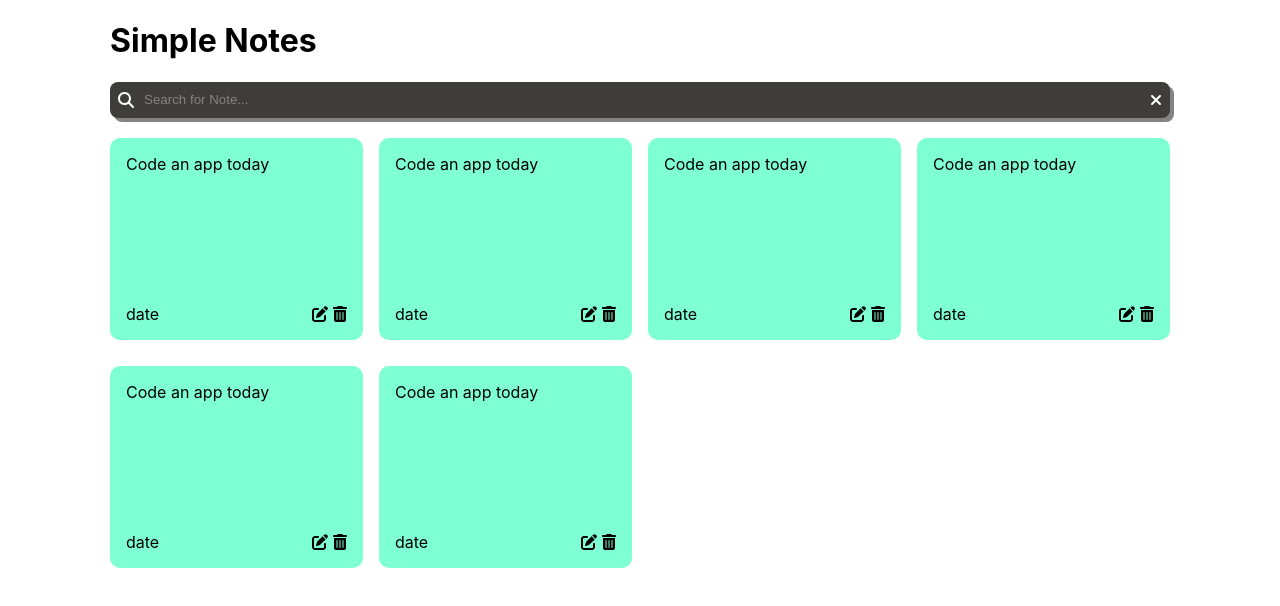
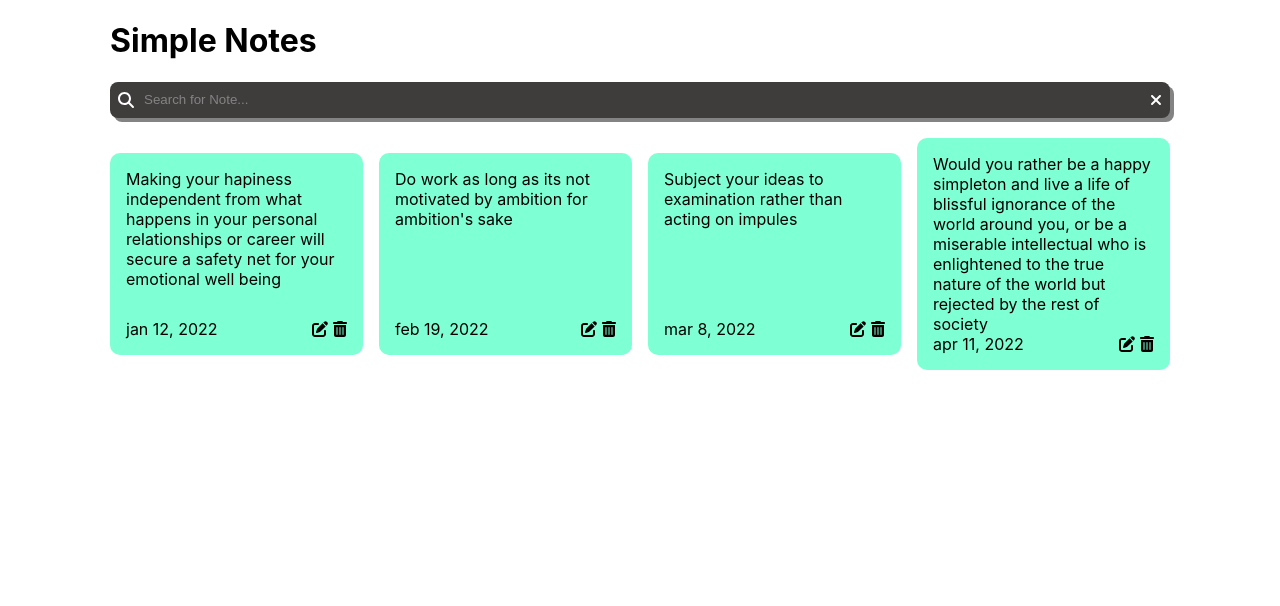
Before and after one commit to JubzCodes/simple-notes, a React (Create React App) app: page / in a window 1280 px wide. Shown: the top 606 px of the page. Built offline with nearby package versions, Linux system fonts and the light colour scheme; the HTML template or start-up script is replaced by a standard one.

Commit message:
display notes state

```diff
--- a/src/App.js
+++ b/src/App.js
@@ -48,7 +48,7 @@ function App() {
         <FontAwesomeIcon icon={faTimes}/>
       </span>
       </div>
-      <NoteList/>
+      <NoteList notes={notes}/>
     </div>
   );
 }
--- a/src/components/Note.js
+++ b/src/components/Note.js
@@ -5,12 +5,13 @@ import {
   faPenToSquare
 } from "@fortawesome/free-solid-svg-icons";
 
-const Note = () => {
+const Note = ({ text, date }) => {
+
   return (
     <div className='note'>
-      <span>Code an app today</span>
+      <span>{text}</span>
       <div className='footer'>
-        <span>date</span>
+        <span>{date}</span>
         <div className='buttons'>
         <span className='edit' title='Edit'>
         <FontAwesomeIcon icon={faPenToSquare} />
--- a/src/components/NoteList.js
+++ b/src/components/NoteList.js
@@ -1,15 +1,15 @@
 import React from 'react'
 import Note from './Note'
 
-const NoteList = () => {
+const NoteList = ({ notes }) => {
+
   return (
     <div className='notes-list'>
-      <Note />
-      <Note />
-      <Note />
-      <Note />
-      <Note />
-      <Note />
+      {notes.map((note) => {
+        return (
+          <Note key={note.id} text={note.text} date={note.date} />
+        )
+      })}
     </div>
   );
 }
```
